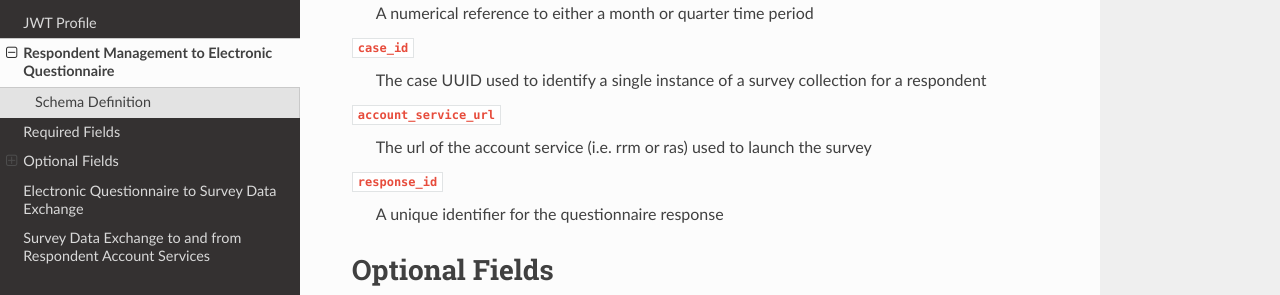
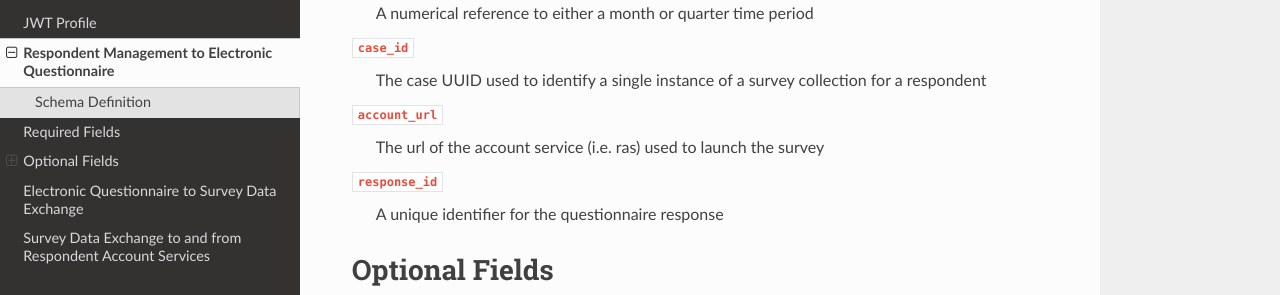
Before and after one commit to ONSdigital/ons-schema-definitions, a Sphinx documentation site: the page built from docs/respondent_management_to_electronic_questionnaire.rst, in a window 1280 px wide and 900 px high, scrolled down 1194 px. Shown: the part 152-447 px from the top of the window. Built offline with Sphinx 7.4.7 and the Read the Docs theme 2.0.0, drawn with Linux system fonts in a browser that asks for light colours.

Commit message:
Update account service url

```diff
--- a/docs/respondent_management_to_electronic_questionnaire.rst
+++ b/docs/respondent_management_to_electronic_questionnaire.rst
@@ -41,8 +41,8 @@ The following metadata keys are always required for the survey runner, they do n
   A numerical reference to either a month or quarter time period
 ``case_id``
   The case UUID used to identify a single instance of a survey collection for a respondent
-``account_service_url``
-  The url of the account service (i.e. rrm or ras) used to launch the survey
+``account_url``
+  The url of the account service (i.e. ras) used to launch the survey
 ``response_id``
   A unique identifier for the questionnaire response
 
```
